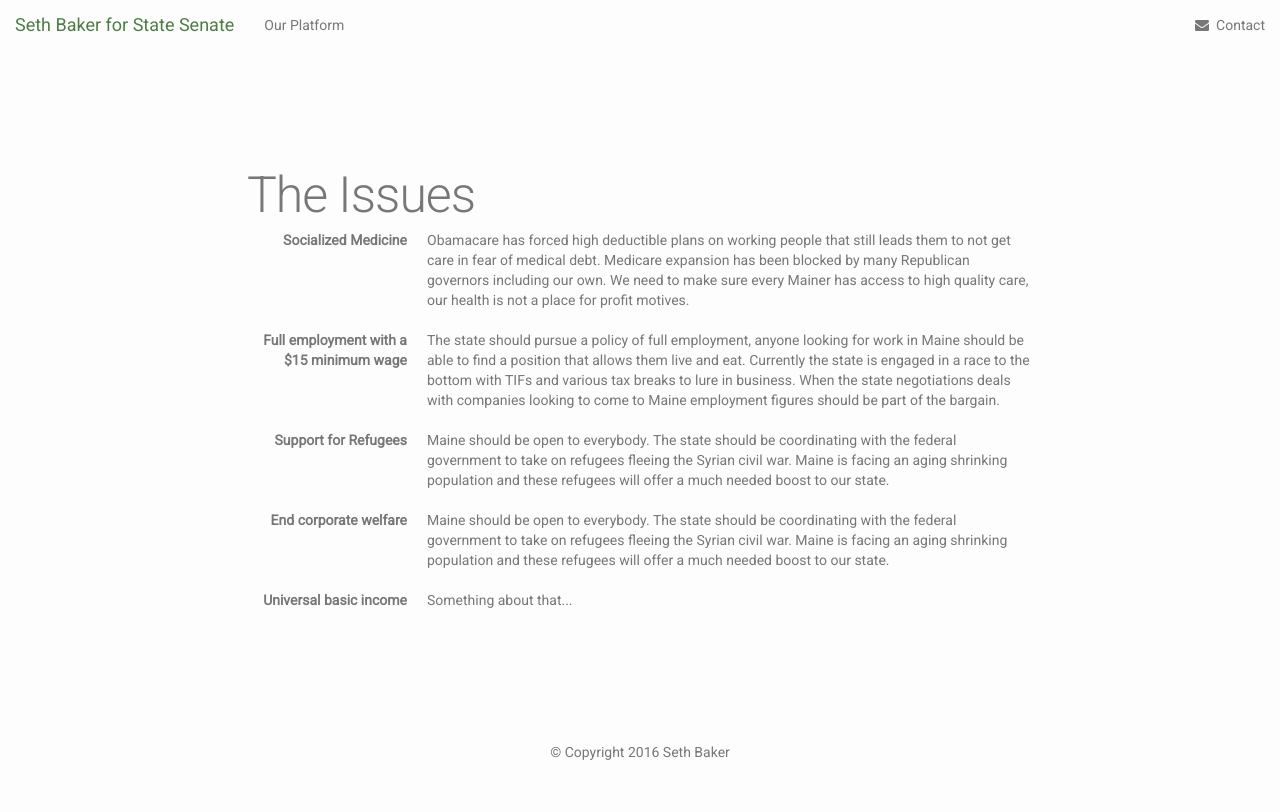
After one commit to kylerjohnston/seth-site, a Flask app: page /issues in a window 1280 px wide. The commit adds this page. Run offline with Flask 2, Linux system fonts and the light colour scheme; parts of the project's set-up code (start-up, migrations or seed data) failed here and were passed over; some libraries are stand-ins or nearby versions.

Commit message:
first full draft of the site

```diff
--- a/seth_site/static/css/sethstyle.css
+++ b/seth_site/static/css/sethstyle.css
@@ -3,7 +3,7 @@
 
 body {
   font-family: 'Roboto', sans-serif;
-  padding-bottom: 40px;
+  padding: 50px 0px 40px 0px;
   color: #777777;
   background-color: #fdfdfd;
 }
@@ -84,3 +84,11 @@ body {
   background-color: #c66a83;
   color: #fdfdfd;
 }
+
+footer {
+  padding: 3em 2em 0em 2em;
+}
+
+.dl-horizontal dt {
+  white-space: normal !important;
+}
--- /dev/null
+++ b/seth_site/templates/base.html
@@ -0,0 +1,60 @@
+<!DOCTYPE html>
+<html lang="en">
+  <head>
+    <meta charset="utf-8">
+    <title>{% block page_title %}{% endblock %}</title>
+    <link rel="stylesheet" href="https://maxcdn.bootstrapcdn.com/bootstrap/3.3.6/css/bootstrap.min.css" integrity="sha384-1q8mTJOASx8j1Au+a5WDVnPi2lkFfwwEAa8hDDdjZlpLegxhjVME1fgjWPGmkzs7" crossorigin="anonymous">
+    <link rel="stylesheet" href="https://maxcdn.bootstrapcdn.com/font-awesome/4.5.0/css/font-awesome.min.css">
+    <link rel="stylesheet" href="{{ url_for('static', filename='css/sethstyle.css') }}">
+  </head>
+  <body>
+
+    {% block nav_bar %}
+    <nav class="navbar navbar-default navbar-fixed-top">
+      <div class="container-fluid">
+        <div class="navbar-header">
+          <button type="button" class="navbar-toggle collapsed" data-toggle="collapse" data-target="#navbar-collapse-1" aria-expanded="false">
+            <span class="sr-only">Toggle navigation</span>
+            <span class="icon-bar"></span>
+            <span class="icon-bar"></span>
+            <span class="icon-bar"></span>
+          </button>
+          <a class="navbar-brand" href="{{ url_for('index') }}">Seth Baker for State Senate</a>
+        </div>
+
+        <div class="collapse navbar-collapse" id="navbar-collapse-1">
+          <ul class="nav navbar-nav">
+            <li><a href="{{ url_for('platform') }}">Our Platform</a></li>
+            <!-- <li><a href="#">Contribute</a></li> -->
+          </ul>
+          <ul class="nav navbar-nav navbar-right">
+            <!-- Facebook & Twitter links -->
+            <!-- <li><a href="#"><i class="fa fa-twitter"></i></a></li>
+            <li><a href="#"><i class="fa fa-facebook-official"></i></a></li> -->
+            <li><a href="mailto:SethBaker1988@gmail.com"><i class="fa fa-envelope"></i>&nbsp;&nbsp;Contact</a></li>
+            <!-- Would form email work better? Prevent spam; but annoying? Or more professional? -->
+          </ul>
+        </div><!-- /.navbar-collapse -->
+      </div><!-- /.container-fluid -->
+    </nav>
+    {% endblock %}
+
+    <div class="container-fluid marketing">
+      {% block page_content %}
+      {% endblock %}
+
+      {% block footer %}
+      <div class="row">
+        <div class="col-xs-12">
+          <footer>
+            <p class="text-center">&copy; Copyright 2016 Seth Baker</p>
+          </footer>
+        </div>
+      </div>
+      {% endblock %}
+
+    </div>
+    <script src="https://ajax.googleapis.com/ajax/libs/jquery/1.12.0/jquery.min.js"></script>
+    <script src="http://maxcdn.bootstrapcdn.com/bootstrap/3.3.6/js/bootstrap.min.js"></script>
+  </body>
+</html>
--- /dev/null
+++ b/seth_site/templates/issues.html
@@ -0,0 +1,48 @@
+{% extends "base.html" %}
+
+{% block page_title %}The Issues&mdash;Seth Baker for Senate District 27{%
+endblock %}
+
+{% block page_content %}
+<div class="row featurette">
+  <div class="col-xs-12 col-md-8 col-md-offset-2">
+    <h2 class="featurette-heading">The Issues</h2>
+    <dl class="dl-horizontal">
+      <dt>Socialized Medicine</dt>
+      <dd>Obamacare has forced high deductible plans on working people that
+      still leads them to not get care in fear of medical debt. Medicare
+      expansion has been blocked by many Republican governors including our
+      own. We need to make sure every Mainer has access to high quality care,
+      our health is not a place for profit motives.</dd>
+    </dl>
+    <dl class="dl-horizontal">
+      <dt>Full employment with a $15 minimum wage</dt>
+      <dd>The state should pursue a policy of full employment, anyone looking
+      for work in Maine should be able to find a position that allows them live
+      and eat.  Currently the state is engaged in a race to the bottom with
+      TIFs and various tax breaks to lure in business. When the state
+      negotiations deals with companies looking to come to Maine employment
+      figures should be part of the bargain.</dd>
+    </dl>
+    <dl class="dl-horizontal">
+      <dt>Support for Refugees</dt>
+      <dd>Maine should be open to everybody.  The state should be coordinating
+      with the federal government to take on refugees fleeing the Syrian civil
+      war. Maine is facing an aging shrinking population and these refugees
+      will offer a much needed boost to our state.</dd>
+    </dl>
+    <dl class="dl-horizontal">
+      <dt>End corporate welfare</dt>
+      <dd>Maine should be open to everybody.  The state should be coordinating
+      with the federal government to take on refugees fleeing the Syrian civil
+      war. Maine is facing an aging shrinking population and these refugees
+      will offer a much needed boost to our state.</dd>
+    </dl>
+    <dl class="dl-horizontal">
+      <dt>Universal basic income</dt>
+      <dd>Something about that...</dd>
+    </dl>
+  </div>
+</div>
+
+{% endblock %}
--- a/seth_site/views.py
+++ b/seth_site/views.py
@@ -4,3 +4,7 @@ from flask import render_template
 @app.route('/')
 def index():
     return render_template('index.html')
+
+@app.route('/issues')
+def platform():
+    return render_template('issues.html')
```
Also changed, not shown: requirements.txt (added, +10 -0 lines), seth_site/templates/index.html (+5 -49 lines).
